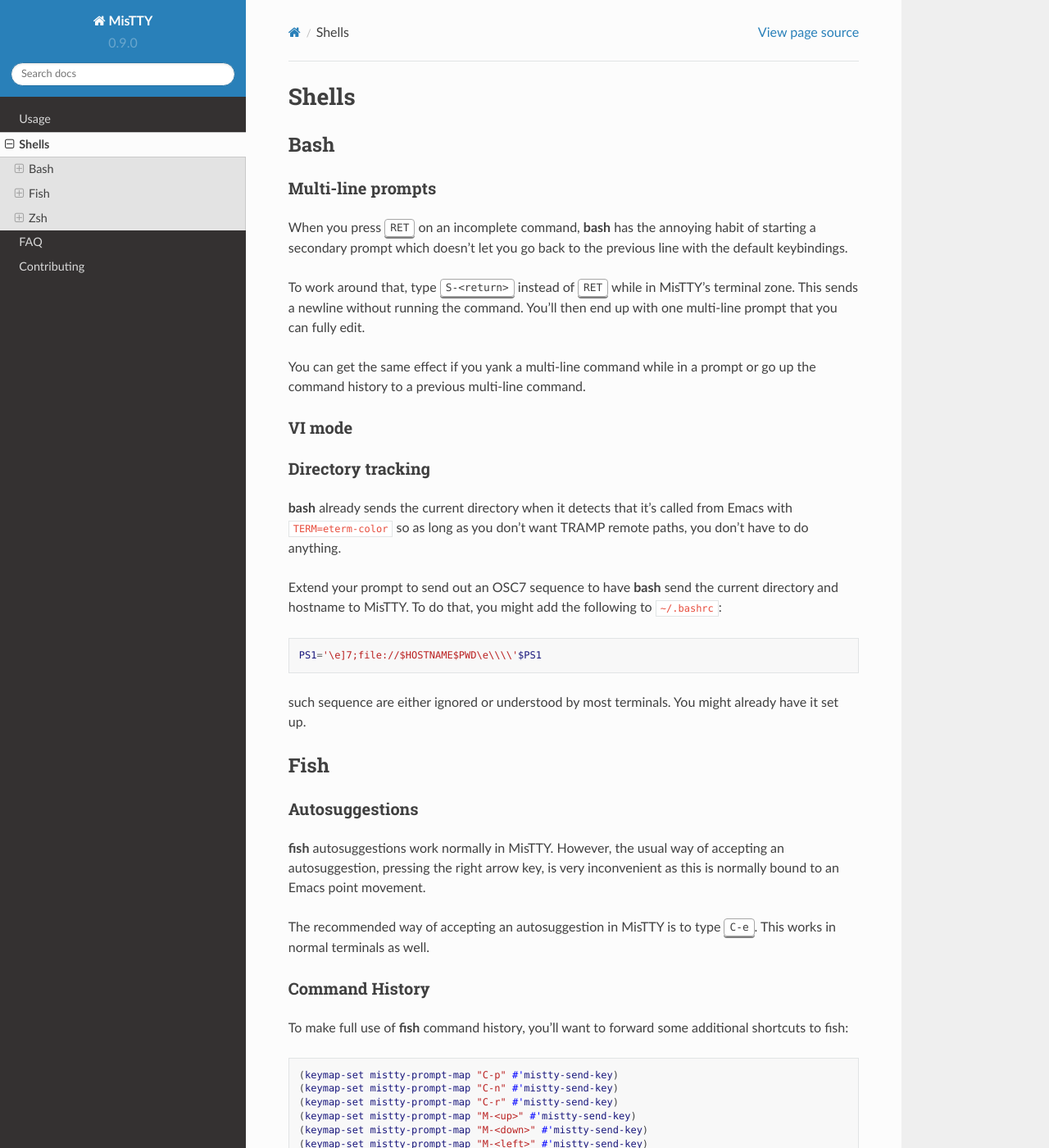
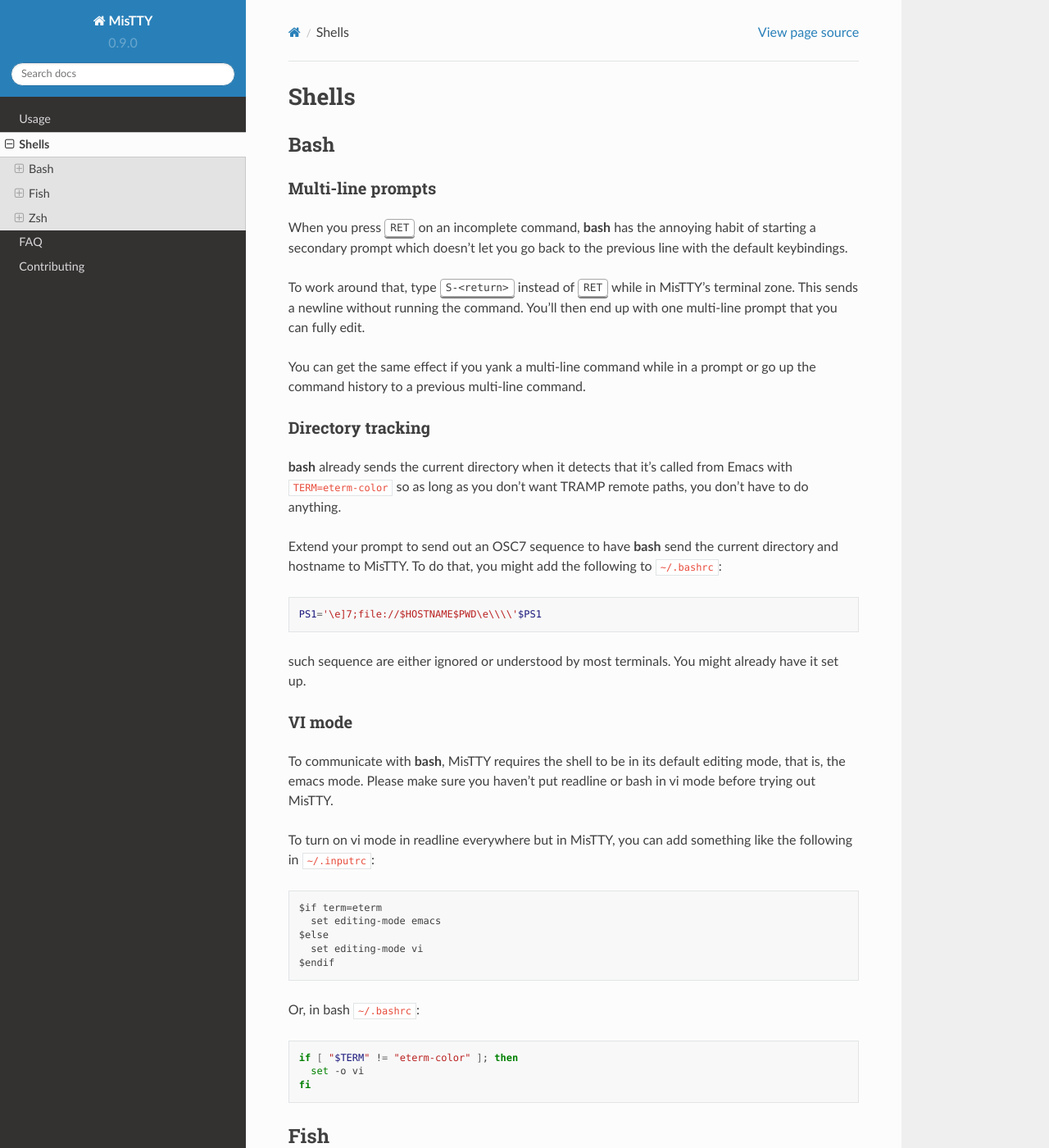
Before and after one commit to szermatt/mistty, a Sphinx documentation site: the page built from docs/source/shells.rst, in a window 1280 px wide and 1400 px high. Shown: the whole window at 82% size. Built offline with Sphinx 7.4.7 and the Read the Docs theme 2.0.0, drawn with Linux system fonts in a browser that asks for light colours; pages that are not in the unit, such as notebooks, are missing from menus; some of the changed text lies outside the part shown.

Commit message:
Document VI mode

```diff
--- a/docs/source/shells.rst
+++ b/docs/source/shells.rst
@@ -44,6 +41,32 @@
 
 such sequence are either ignored or understood by most terminals. You
 might already have it set up.
+
+VI mode
+^^^^^^^
+
+To communicate with :program:`bash`, MisTTY requires the shell to be
+in its default editing mode, that is, the emacs mode. Please make sure
+you haven't put readline or bash in vi mode before trying out MisTTY.
+
+To turn on vi mode in readline everywhere but in MisTTY, you can add
+something like the following in :file:`~/.inputrc`:
+
+.. code-block::
+
+    $if term=eterm
+      set editing-mode emacs
+    $else
+      set editing-mode vi
+    $endif
+
+Or, in bash :file:`~/.bashrc`:
+
+.. code-block:: bash
+
+   if [ "$TERM" != "eterm-color" ]; then
+     set -o vi
+   fi
 
 
 .. _fish:
@@ -118,6 +141,19 @@
 VI mode
 ^^^^^^^
 
+To communicate with :program:`fish`, MisTTY requires the shell to be
+in its default editing mode, that is, the emacs mode. Please make sure
+you haven't put readline or bash in vi mode before trying out MisTTY.
+
+To turn on vi mode in readline everywhere but in MisTTY, you can add
+something like the following in :file:`~/.zshrc`:
+
+.. code-block:: fish
+
+   if [ "$TERM" != "eterm-color" ]
+     fish_vi_key_bindings
+   end
+
 .. _zsh:
 
 Zsh
@@ -166,3 +202,16 @@
 
 VI mode
 ^^^^^^^
+
+To communicate with :program:`zsh`, MisTTY requires the shell to be
+in its default editing mode, that is, the emacs mode. Please make sure
+you haven't put readline or bash in vi mode before trying out MisTTY.
+
+To turn on vi mode in readline everywhere but in MisTTY, you can add
+something like the following in :file:`~/.zshrc`:
+
+.. code-block:: zsh
+
+   if [ "$TERM" != "eterm-color" ]; then
+     bindkey -v
+   fi
```
Also changed, not shown: other parts of docs/source/shells.rst (+0 -3 lines).
